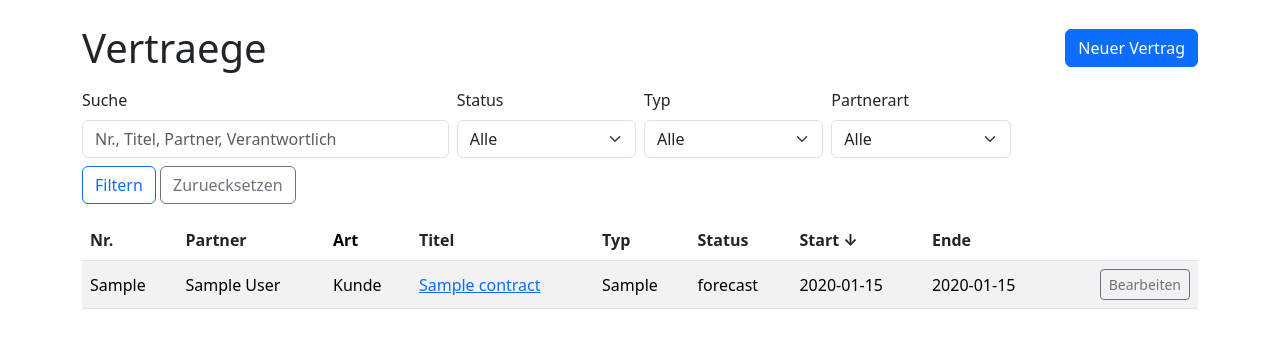
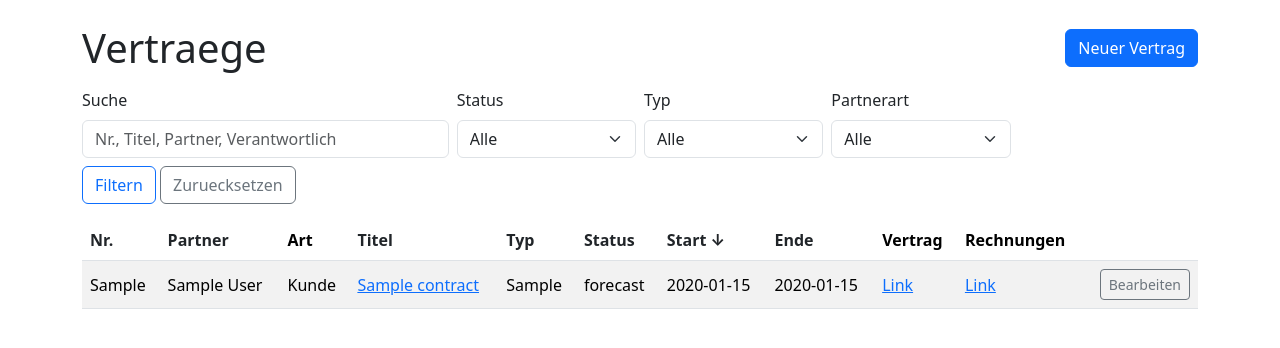
Before and after one commit to SchlaubiDerSchlaue/vertragsplaner, a Flask app: page /contracts/ in a window 1280 px wide. Shown: the part 56-404 px from the top of the page. Run offline with Flask 3, Linux system fonts and the light colour scheme; the visitor is signed in with stand-in values (Sample User, id 1); tables that the repository leaves empty hold one stand-in row (values such as "Sample post").

Commit message:
Show contract links in overview

```diff
--- a/app/templates/contracts.html
+++ b/app/templates/contracts.html
@@ -59,6 +59,8 @@
         <th>{{ sort_link('contracts.list_contracts', 'Status', 'status', sort, direction, sort_filters) }}</th>
         <th>{{ sort_link('contracts.list_contracts', 'Start', 'start_date', sort, direction, sort_filters) }}</th>
         <th>{{ sort_link('contracts.list_contracts', 'Ende', 'end_date', sort, direction, sort_filters) }}</th>
+        <th>Vertrag</th>
+        <th>Rechnungen</th>
         <th></th>
     </tr>
     </thead>
@@ -77,6 +79,16 @@
         <td>{{ contract.status }}</td>
         <td>{{ contract.start_date }}</td>
         <td>{{ contract.end_date or "" }}</td>
+        <td>
+            {% if contract.contract_link %}
+            <a href="{{ contract.contract_link }}" target="_blank" rel="noopener noreferrer">Link</a>
+            {% endif %}
+        </td>
+        <td>
+            {% if contract.invoice_link %}
+            <a href="{{ contract.invoice_link }}" target="_blank" rel="noopener noreferrer">Link</a>
+            {% endif %}
+        </td>
         <td class="text-end">
             {% if can_write() %}
             <a class="btn btn-sm btn-outline-secondary" href="{{ url_for('contracts.edit_contract', contract_id=contract.id) }}">Bearbeiten</a>
@@ -85,7 +97,7 @@
     </tr>
     {% else %}
     <tr>
-        <td colspan="9" class="text-muted">Noch keine Vertraege vorhanden.</td>
+        <td colspan="11" class="text-muted">Noch keine Vertraege vorhanden.</td>
     </tr>
     {% endfor %}
     </tbody>
```
Also changed, not shown: tests/test_contract_links.py (+5 -0 lines).
